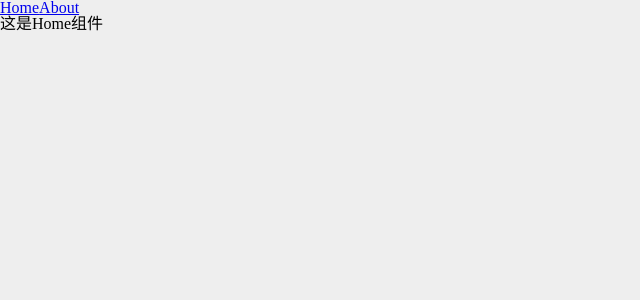
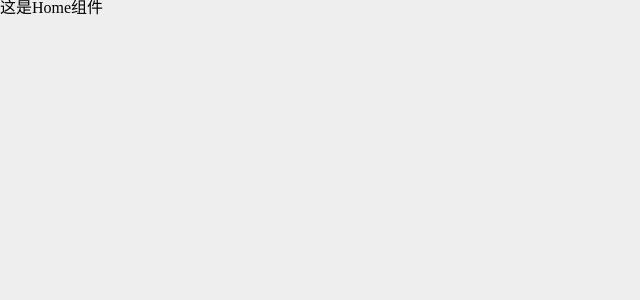
Before and after one commit to Christine-Xin/lege-management, a React (Vite) app: page /home in a window 1280 px wide. Shown: the top 300 px of the page, without its empty margins (0-640 px from the left). Built offline with nearby package versions, Linux system fonts and the light colour scheme.

Commit message:
修改首页

```diff
--- a/package.json
+++ b/package.json
@@ -9,6 +9,7 @@
     "preview": "vite preview"
   },
   "dependencies": {
+    "@ant-design/icons": "^4.8.0",
     "antd": "^5.0.6",
     "react": "^18.2.0",
     "react-dom": "^18.2.0",
--- a/src/App.tsx
+++ b/src/App.tsx
@@ -7,8 +7,8 @@ function App() {
   const routes=useRoutes(router)
   return (
     <div className="App">
-      <Link to="/home">Home</Link>
-      <Link to ="/about">About</Link>
+      {/* <Link to="/home">Home</Link>
+      <Link to ="/about">About</Link> */}
       {/* <Outlet/> */}
       {routes}
     </div>
--- a/src/views/Home.tsx
+++ b/src/views/Home.tsx
@@ -1,3 +1,26 @@
+import React,{useState} from "react"
+import {DesktopOutlined,FileOutlined,PieChartFilled,TeamOutlined,UserOutlined} from '@ant-design/icons'
+import {Breadcrumb,Layout,Menu,theme} from 'antd'
+import type {MenuProps} from 'antd'
+const {Header,Content,Footer,Sider}=Layout
+
+type MenuItem = Required<MenuProps>['items'][number];
+
+function getItem(
+    label:React.ReactNode,
+    key:React.Key,
+    icon?:React.ReactNode,
+    children?:MenuItem[]
+
+):MenuItem{
+    return {
+        key,
+        icon,
+        children,
+        label
+    } as MenuItem
+}
+
 const View =()=>{
     return (
         <div className="home">
```
